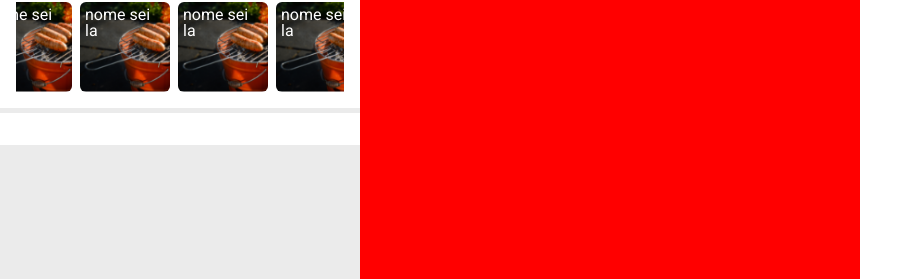
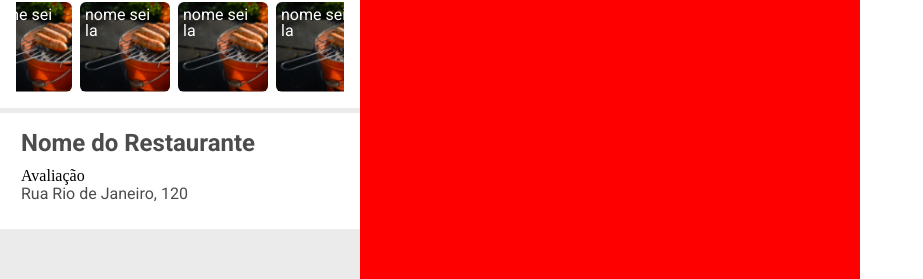
Before and after one commit to cleitonrs/restuarants-search, a React (Create React App) app: page / in a window 1280 px wide. Shown: the part 213-492 px from the top of the page, without its empty margins (0-923 px from the left). Built offline with nearby package versions, Linux system fonts and the light colour scheme.

Commit message:
component part2

```diff
--- a/src/components/RetaurantCard/index.jsx
+++ b/src/components/RetaurantCard/index.jsx
@@ -1,9 +1,15 @@
 import React from "react";
-import { Restaurant } from "./styles";
+import { Restaurant, RestaurantInfo, Title, Address } from "./styles";
 
 const RestaurantCard = () => {
   return (
-    <Restaurant />
+    <Restaurant>
+      <RestaurantInfo>
+        <Title>Nome do Restaurante</Title>
+        <p>Avaliação</p>
+        <Address>Rua Rio de Janeiro, 120</Address>
+      </RestaurantInfo>
+    </Restaurant>
   )
 }
 
--- a/src/components/RetaurantCard/styles.js
+++ b/src/components/RetaurantCard/styles.js
@@ -13,3 +13,25 @@ export const Restaurant = styled.div`
     border-left-color: ${(props) => props.theme.colors.primary};
   }
 `
+
+export const RestaurantInfo = styled.div`
+  display: flex;
+  flex-direction: column;
+`
+
+export const Title = styled.span`
+  font-family: ${(props) => props.theme.fonts.regular};
+  color: ${(props) => props.theme.colors.text};
+  font-size: 24px;
+  font-weight: bold;
+  line-height: 29px;
+  margin-bottom: 10px;
+`
+
+export const Address = styled.span`
+  font-family: ${(props) => props.theme.fonts.regular};
+  color: ${(props) => props.theme.colors.text};
+  font-size: 16px;
+  line-height: 19px;
+  margin-bottom: 10px;
+`
```
